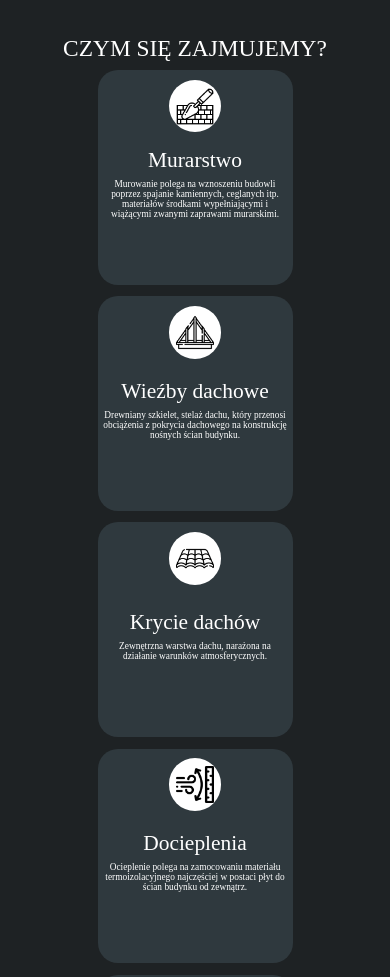
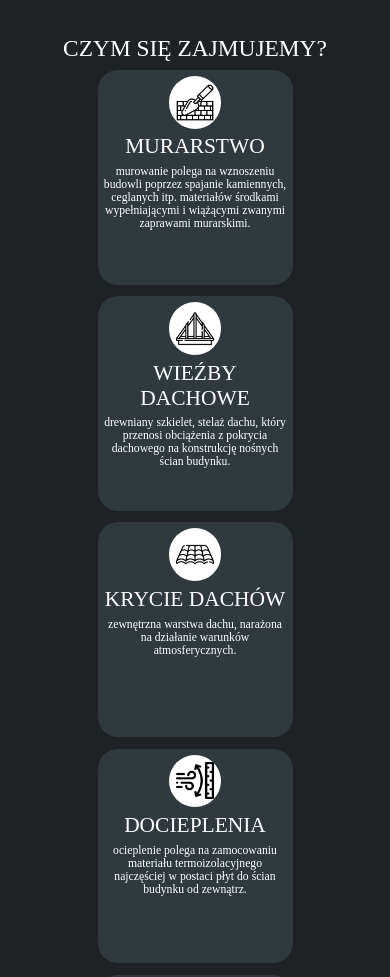
Before and after one commit to JakubPaszko2001/BELDOM, a React (Create React App) app: page / in a window 390 px wide. Shown: the part 573-1550 px from the top of the page. Built offline with nearby package versions, Linux system fonts and the light colour scheme; a web font is replaced by a local one.

Commit message:
poprawki

```diff
--- a/src/components/secondPage/index.js
+++ b/src/components/secondPage/index.js
@@ -10,7 +10,7 @@ const secondPage = () => {
                 <p className='boxTitle'>LAT W BRANŻY</p>
             </div>
             <div className='box'>
-                <h1 className='boxName'><CountUp end={50} duration={2} className="thic"/> <span className='span'>+</span></h1>
+                <h1 className='boxName'><CountUp end={50} duration={2}/> <span className='span'>+</span></h1>
                 <p className='boxTitle'>PODSTAWIONYCH BUDYNKÓW</p>
             </div>
             <div className='box'>
--- a/src/components/thirdPage/data.js
+++ b/src/components/thirdPage/data.js
@@ -9,37 +9,37 @@ export default [
     {
         id: 1,
         image: trowel,
-        title: 'Murarstwo',
-        text: 'Murowanie polega na wznoszeniu budowli poprzez spajanie kamiennych, ceglanych itp. materiałów środkami wypełniającymi i wiążącymi zwanymi zaprawami murarskimi.'
+        title: 'MURARSTWO',
+        text: 'murowanie polega na wznoszeniu budowli poprzez spajanie kamiennych, ceglanych itp. materiałów środkami wypełniającymi i wiążącymi zwanymi zaprawami murarskimi.'
     },
     {
         id: 2,
         image: roof2,
-        title: 'Wieźby dachowe',
-        text: 'Drewniany szkielet, stelaż dachu, który przenosi obciążenia z pokrycia dachowego na konstrukcję nośnych ścian budynku.'
+        title: 'WIEŹBY DACHOWE',
+        text: 'drewniany szkielet, stelaż dachu, który przenosi obciążenia z pokrycia dachowego na konstrukcję nośnych ścian budynku.'
     },
     {
         id: 3,
         image: roof,
-        title: 'Krycie dachów',
-        text: 'Zewnętrzna warstwa dachu, narażona na działanie warunków atmosferycznych.'
+        title: 'KRYCIE DACHÓW',
+        text: 'zewnętrzna warstwa dachu, narażona na działanie warunków atmosferycznych.'
     },
     {
         id: 4,
         image: fabric,
-        title: 'Docieplenia',
-        text: 'Ocieplenie polega na zamocowaniu materiału termoizolacyjnego najczęściej w postaci płyt do ścian budynku od zewnątrz.'
+        title: 'DOCIEPLENIA',
+        text: 'ocieplenie polega na zamocowaniu materiału termoizolacyjnego najczęściej w postaci płyt do ścian budynku od zewnątrz.'
     },
     {
         id: 5,
         image: paint,
-        title: 'Wykańczanie wnętrz',
-        text: 'Prace wykończeniowe to prace kontynuowanie budowy w wewnątrz budynku.'
+        title: 'WYKAŃCZANIE WNĘTRZ',
+        text: 'prace wykończeniowe to prace kontynuowanie budowy w wewnątrz budynku.'
     },
     {
         id: 6,
         image: home,
-        title: 'Stany surowe',
-        text: 'Stan budowli, która ma już dach, ale nie jest wykończona.'
+        title: 'STANY SUROWE',
+        text: 'stan budowli, która ma już dach, ale nie jest wykończona.'
     }
 ]
--- a/src/components/thirdPage/index.js
+++ b/src/components/thirdPage/index.js
@@ -5,13 +5,13 @@ const thirdPage = () => {
   const mapa = data.map(item => {
     return (
       <div className='card' key={item.id}>
-      <div className='essa'>
+      <div className='essa cardSpace'>
         <img src={item.image} className='ess' alt='eo'></img>
       </div>
-      <div>
-        <p className='space'>{item.title}</p>
+      <div className='cardSpace'>
+        <p className='cardTitle'>{item.title}</p>
       </div>
-      <div>
+      <div className='cardSpace'>
         <p className='cardText'>{item.text}</p>
       </div>
     </div>
--- a/src/components/thirdPage/thirdPage.css
+++ b/src/components/thirdPage/thirdPage.css
@@ -36,9 +36,9 @@
   -webkit-box-direction: normal;
       -ms-flex-direction: column;
           flex-direction: column;
-  -webkit-box-pack: center;
-      -ms-flex-pack: center;
-          justify-content: center;
+  -webkit-box-pack: start;
+      -ms-flex-pack: start;
+          justify-content: flex-start;
   -webkit-box-align: center;
       -ms-flex-align: center;
           align-items: center;
@@ -61,8 +61,6 @@
 }
 
 .essa {
-  position: absolute;
-  top: 1vw;
   width: 5.5vw;
   height: 5.5vw;
   background-color: white;
@@ -83,14 +81,13 @@
   height: 3.5vw;
 }
 
+.cardSpace {
+  margin-top: 1.5vw;
+}
+
 .cardText {
   font-size: 1vw;
   padding: 0 1vw;
-}
-
-.space {
-  margin-top: 3vw;
-  margin-bottom: 1.5vw;
 }
 
 .thirdPageTittle {
@@ -112,16 +109,12 @@
     font-size: 6vw;
   }
   .essa {
-    top: 1vw;
     width: 6vw;
     height: 6vw;
   }
   .ess {
     width: 3.5vw;
     height: 3.5vw;
-  }
-  .space {
-    font-size: 3.5vw;
   }
   .cardText {
     font-size: 1.9vw;
@@ -140,7 +133,6 @@
   .cardContainer {
     -ms-grid-columns: (1fr)[1];
         grid-template-columns: repeat(1, 1fr);
-    gap: 3vw;
   }
   .card {
     width: 50vw;
@@ -150,7 +142,6 @@
     font-size: 6vw;
   }
   .essa {
-    top: 2.5vw;
     width: 13.5vw;
     height: 13.5vw;
   }
@@ -158,11 +149,11 @@
     width: 9.5vw;
     height: 9.5vw;
   }
-  .space {
+  .cardTitle {
     font-size: 5.5vw;
   }
   .cardText {
-    font-size: 2.4vw;
+    font-size: 3vw;
   }
   .card:hover {
     -webkit-transform: none;
--- a/src/components/thirdPage/thirdPage.scss
+++ b/src/components/thirdPage/thirdPage.scss
@@ -20,7 +20,7 @@
 .card {
     display: flex;
     flex-direction: column;
-    justify-content: center;
+    justify-content: flex-start;
     align-items: center;
     width: 20vw;
     height: 25vw;
@@ -36,8 +36,6 @@
     transition: .3s linear;
 }
 .essa {
-    position: absolute;
-    top: 1vw;
     width: 5.5vw;
     height: 5.5vw;
     background-color: white;
@@ -50,13 +48,12 @@
     width: 3.5vw;
     height: 3.5vw;
 }
+.cardSpace {
+    margin-top: 1.5vw;
+}
 .cardText {
     font-size: 1vw;
     padding: 0 1vw;
-}
-.space {
-    margin-top: 3vw;
-    margin-bottom: 1.5vw;
 }
 .thirdPageTittle {
     margin-bottom: 2vw;
@@ -77,16 +74,12 @@
         font-size: 6vw;
     }
     .essa {
-        top: 1vw;
         width: 6vw;
         height: 6vw;
     }
     .ess {
         width: 3.5vw;
         height: 3.5vw;
-    }
-    .space {
-        font-size: 3.5vw;
     }
     .cardText {
         font-size: 1.9vw;
@@ -101,7 +94,6 @@
 @media only screen and (max-width: 768px) {
     .cardContainer {
         grid-template-columns: repeat(1, 1fr);
-        gap: 3vw;
     }
     .card {
         width: 50vw;
@@ -111,7 +103,6 @@
         font-size: 6vw;
     }
     .essa {
-        top: 2.5vw;
         width: 13.5vw;
         height: 13.5vw;
     }
@@ -119,11 +110,11 @@
         width: 9.5vw;
         height: 9.5vw;
     }
-    .space {
+    .cardTitle {
         font-size: 5.5vw;
     }
     .cardText {
-        font-size: 2.4vw;
+        font-size: 3vw;
     }
     .card:hover {
         transform: none;
```
Also changed, not shown: 1 other file (tests, documents, lock files or other folders).
